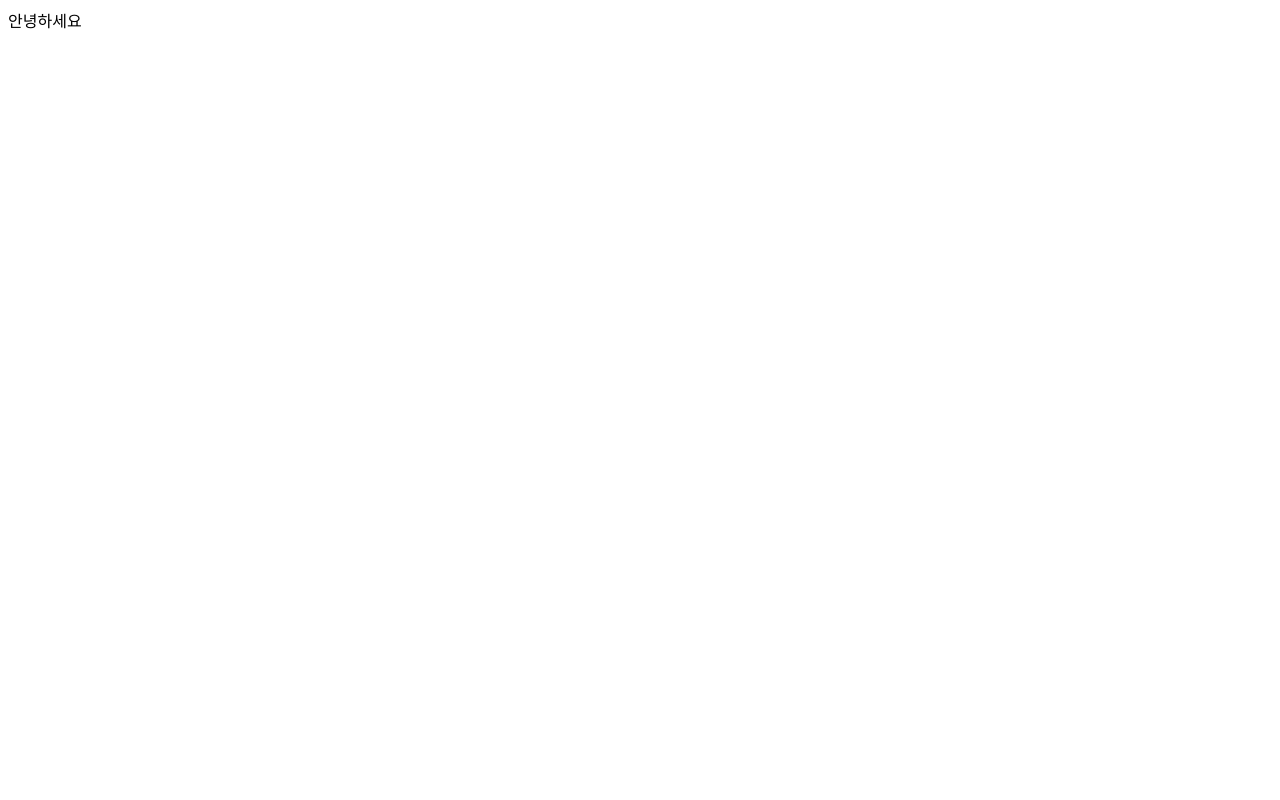
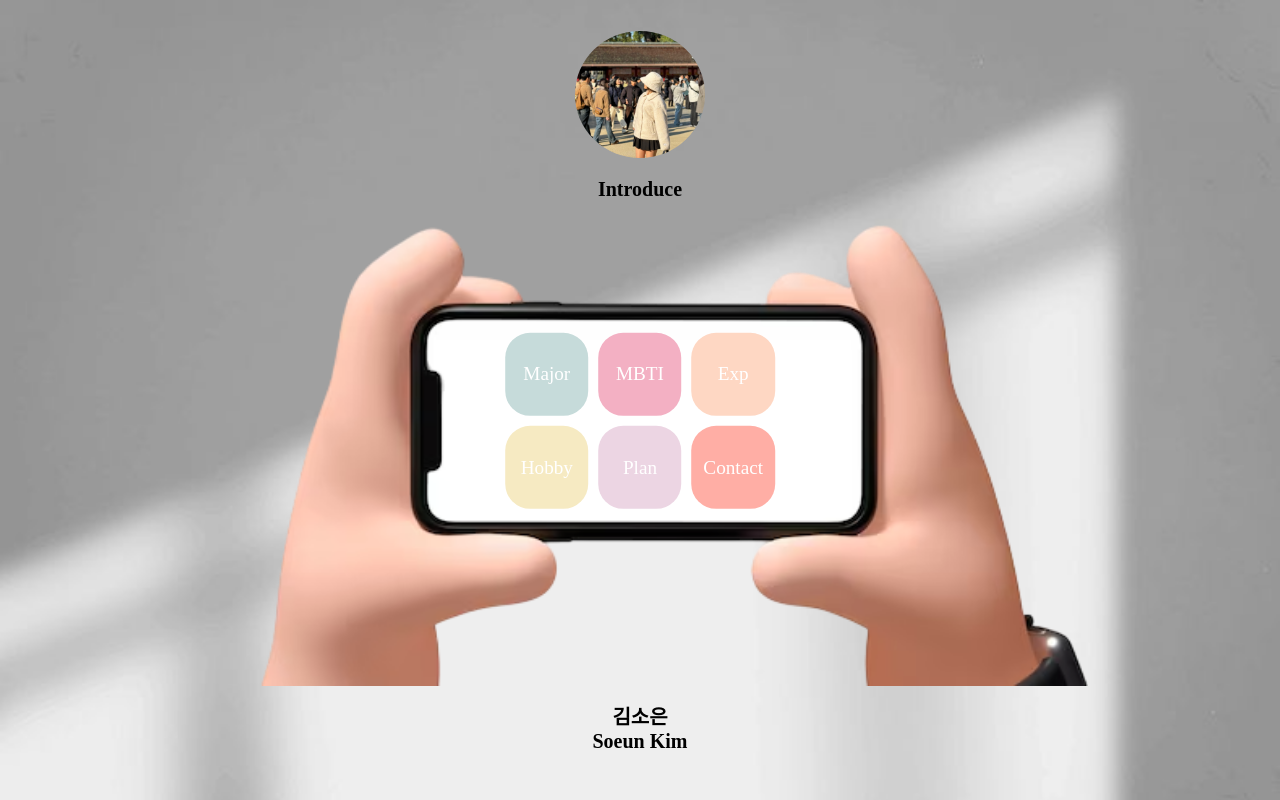
Before and after one commit to nue-os/nue-os.github.io, a plain HTML site: page index.html in a window 1280 px wide. Drawn offline with Linux system fonts and the light colour scheme.

Commit message:
화면 퍼블리싱

```diff
--- a/index.html
+++ b/index.html
@@ -3,9 +3,29 @@
   <head>
     <meta charset="UTF-8" />
     <meta name="viewport" content="width=device-width, initial-scale=1.0" />
-    <title>Soeun's Introduce</title>
+    <title>자기소개 페이지</title>
+    <link rel="stylesheet" href="styles.css" />
   </head>
   <body>
-    <div>안녕하세요</div>
+    <div class="introduce">
+      <img src="./me.jpg" alt="me" />
+      <p>Introduce</p>
+    </div>
+    <div class="content">
+      <img src="./phone.png" alt="phone" class="phone-img" />
+      <div class="app-wrapper">
+        <div class="app">Major</div>
+        <div class="app">MBTI</div>
+        <div class="app">Exp</div>
+        <div class="app">Hobby</div>
+        <div class="app">Plan</div>
+        <div class="app">Contact</div>
+      </div>
+    </div>
+    <div class="name">
+      김소은 <br />
+      Soeun Kim
+    </div>
+    <div class="close"></div>
   </body>
 </html>
--- /dev/null
+++ b/styles.css
@@ -0,0 +1,123 @@
+body {
+  margin: 0;
+  padding: 0;
+  display: flex;
+  flex-direction: column;
+  justify-content: center;
+  align-items: center;
+  height: 100vh;
+  background-color: #f0f0f0;
+  position: relative;
+  background: url("./background.jpg") no-repeat;
+  background-size: cover;
+}
+
+.introduce {
+  display: flex;
+  flex-direction: column;
+  justify-content: center;
+  align-items: center;
+}
+
+.introduce > img {
+  width: min(13vw, 130px); /* 뷰포트의 13%, 최대 130px */
+  height: min(13vw, 130px);
+  height: auto;
+  border-radius: 50%;
+}
+
+.introduce > p {
+  font-size: 20px;
+  font-weight: bold;
+  text-align: center;
+}
+
+.content {
+  position: relative;
+  display: inline-block;
+  width: 70%;
+}
+
+.phone-img {
+  display: block;
+  width: 100%;
+  height: auto;
+}
+
+.app-wrapper {
+  position: absolute;
+  top: 43%; /* 요소의 좌측 상단 모서리가 중앙에 배치 */
+  left: 50%; /* 요소의 좌측 상단 모서리가 중앙에 배치 */
+  transform: translate(
+    -50%,
+    -50%
+  ); /* 요소를 자신의 크기의 절반만큼 왼쪽과 위로 이동 */
+  display: grid;
+  grid-template-columns: repeat(3, 1fr);
+  grid-template-rows: repeat(2, auto);
+  gap: 10px;
+  justify-content: center;
+  align-items: center;
+  cursor: pointer;
+}
+
+.app {
+  display: flex;
+  justify-content: center;
+  align-items: center;
+  width: min(6.5vw, 100px);
+  height: min(6.5vw, 100px);
+  color: white;
+  border-radius: 30%;
+  font-size: 1.5vw;
+  transition: background-color 0.3s ease, transform 0.1s ease;
+}
+
+.app:hover,
+.app:active {
+  filter: brightness(0.95); /* 색상 명도 낮추기 */
+  transform: scale(0.97); /* 눌린 효과를 위해 살짝 축소 */
+}
+
+.app:nth-child(1) {
+  background-color: #c6dbda;
+}
+
+.app:nth-child(2) {
+  background-color: #f3b0c3;
+}
+.app:nth-child(3) {
+  background-color: #fed7c3;
+}
+.app:nth-child(4) {
+  background-color: #f6eac2;
+}
+.app:nth-child(5) {
+  background-color: #ecd5e3;
+}
+.app:nth-child(6) {
+  background-color: #ffaea5;
+}
+
+.name {
+  font-size: 20px;
+  font-weight: bold;
+  text-align: center;
+  padding: 1.2vw;
+}
+
+@media (max-width: 700px) {
+  .content {
+    width: 100%;
+  }
+
+  .app-wrapper {
+    gap: 10px;
+  }
+
+  .app {
+    width: min(8.5vw, 60px);
+    height: min(8.5vw, 60px);
+    font-size: 2.5vw;
+  }
+}
```
Also changed, not shown: background.jpg (added), me.jpg (added), phone.png (added), 1 other file.
